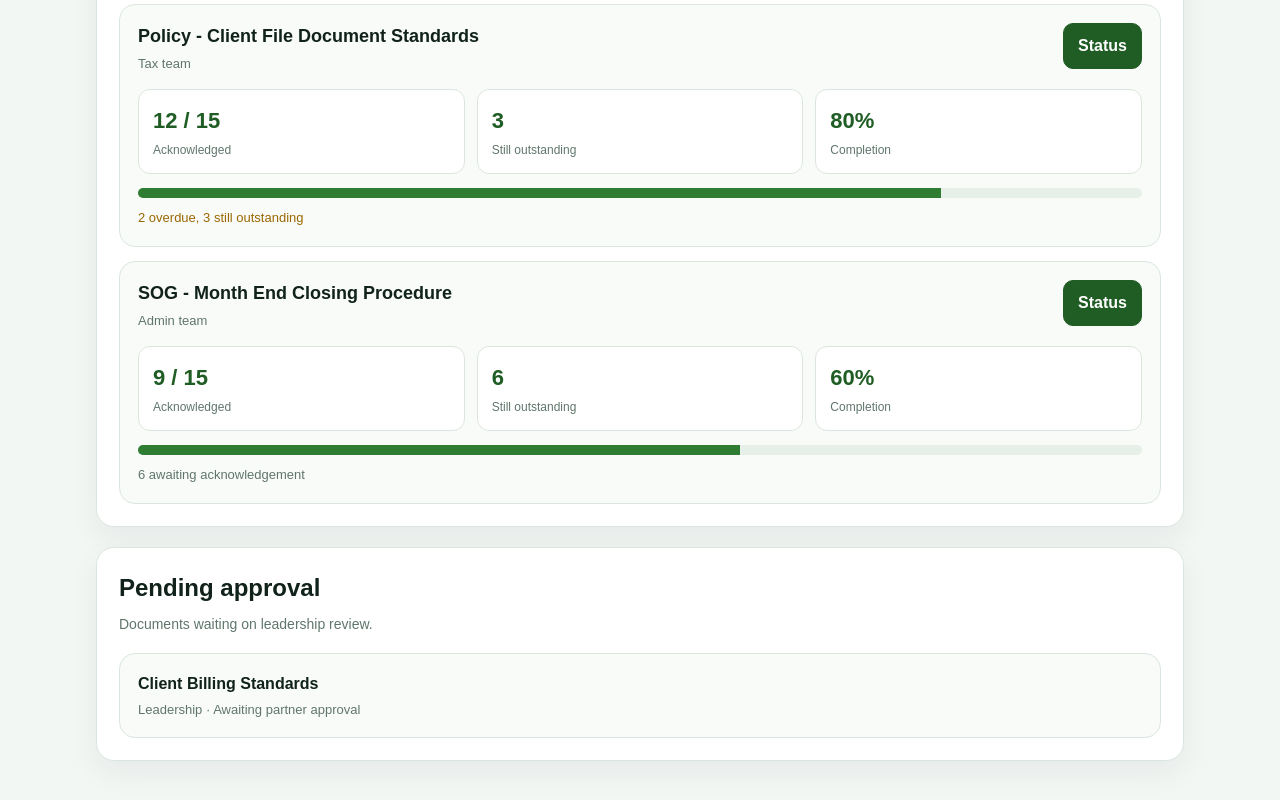
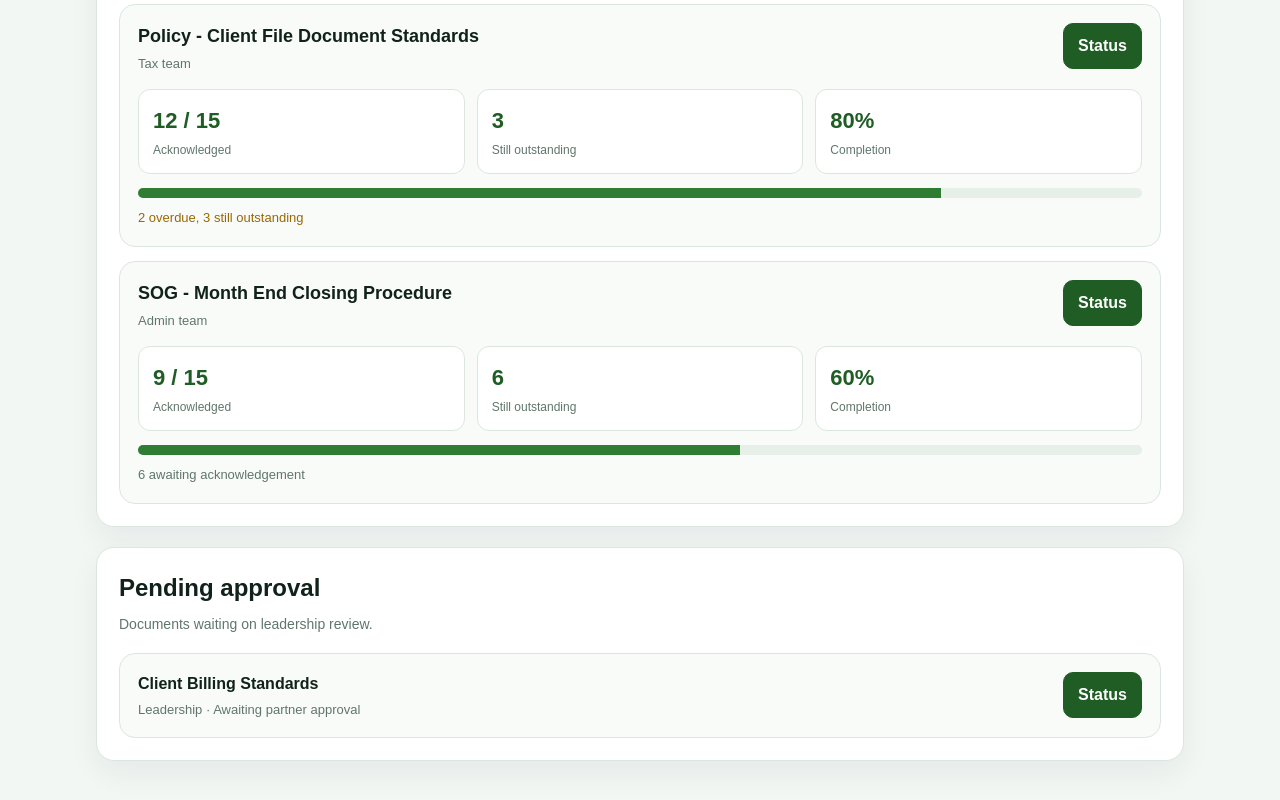
Before and after one commit to phoenixinc37-hue/policy-manager, a Next.js app: page /status in a window 1280 px wide. Shown: the part 238-1038 px from the top of the page. Built offline with nearby package versions, Linux system fonts and the light colour scheme.

Commit message:
feat: add status button to pending approval panel

```diff
--- a/app/status/page.tsx
+++ b/app/status/page.tsx
@@ -71,8 +71,13 @@ export default function StatusPage() {
             <div style={{ display: "grid", gap: 12 }}>
               {pending.map((doc) => (
                 <div key={doc.id} style={rowCard}>
-                  <div style={{ fontWeight: 700 }}>{doc.title}</div>
-                  <div style={{ fontSize: 13, color: "#60766b", marginTop: 4 }}>{doc.team} · Awaiting partner approval</div>
+                  <div style={{ display: "flex", justifyContent: "space-between", gap: 12, flexWrap: "wrap", alignItems: "start" }}>
+                    <div>
+                      <div style={{ fontWeight: 700 }}>{doc.title}</div>
+                      <div style={{ fontSize: 13, color: "#60766b", marginTop: 4 }}>{doc.team} · Awaiting partner approval</div>
+                    </div>
+                    <Link href={`/status/${doc.id}`} style={detailButtonLink}>Status</Link>
+                  </div>
                 </div>
               ))}
             </div>
```
